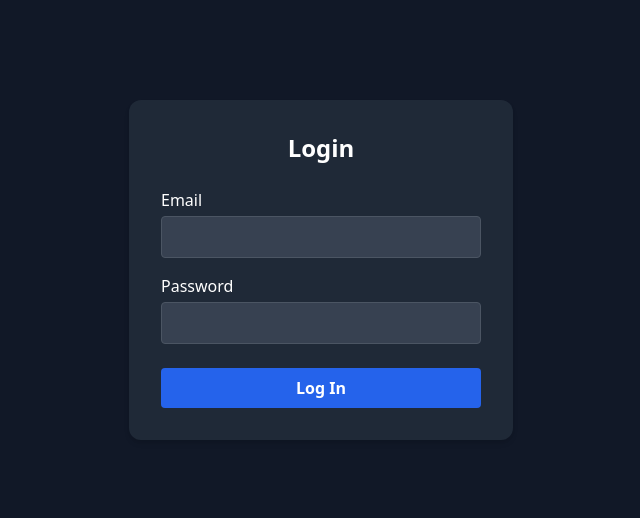
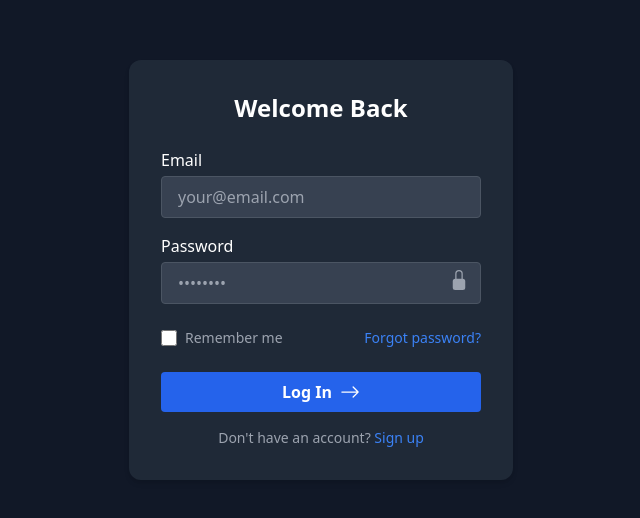
Before and after one commit to itsadhil/Learning-TypeScript, a website with bundled scripts: page index.html in a window 1280 px wide. Shown: the part 130-648 px from the top of the page, without its empty margins (319-959 px from the left). Built offline with nearby package versions, Linux system fonts and the light colour scheme.

Commit message:
updated html using Tailwind

```diff
--- a/index.html
+++ b/index.html
@@ -9,23 +9,54 @@
 </head>
 <body class="bg-gray-900 text-white flex items-center justify-center min-h-screen">
     <form id="loginForm" class="bg-gray-800 p-8 rounded-xl shadow-md w-full max-w-sm">
-    <h2 class="text-2xl font-bold mb-6 text-center">Login</h2>
+        <h2 class="text-2xl font-bold mb-6 text-center">Welcome Back</h2>
 
         <div class="mb-4">
             <label for="email" class="block mb-1">Email</label>
-      <input type="email" id="email" name="email" class="w-full px-4 py-2 rounded bg-gray-700 border border-gray-600 focus:ring-2 focus:ring-blue-500" required />
+            <div class="relative">
+                <input type="email" id="email" name="email" placeholder="your@email.com"
+                    class="w-full px-4 py-2 rounded bg-gray-700 border border-gray-600 focus:ring-2 focus:ring-blue-500 focus:outline-none" required />
+                <span class="absolute right-3 top-2 text-gray-400">
+                    <svg xmlns="http://www.w3.org/2000/svg" width="20" height="20" fill="currentColor" viewBox="0 0 16 16"></svg>
+                        <path d="M0 4a2 2 0 0 1 2-2h12a2 2 0 0 1 2 2v8a2 2 0 0 1-2 2H2a2 2 0 0 1-2-2V4zm2-1a1 1 0 0 0-1 1v.217l7 4.2 7-4.2V4a1 1 0 0 0-1-1H2zm13 2.383-4.708 2.825L15 11.105V5.383zm-.034 6.876-5.64-3.471L8 9.583l-1.326-.795-5.64 3.47A1 1 0 0 0 2 13h12a1 1 0 0 0 .966-.741zM1 11.105l4.708-2.897L1 5.383v5.722z"/>
+                    </svg>
+                </span>
+            </div>
         </div>
 
         <div class="mb-6">
             <label for="password" class="block mb-1">Password</label>
-      <input type="password" id="password" name="password" class="w-full px-4 py-2 rounded bg-gray-700 border border-gray-600 focus:ring-2 focus:ring-blue-500" required />
+            <div class="relative">
+                <input type="password" id="password" name="password" placeholder="••••••••"
+                    class="w-full px-4 py-2 rounded bg-gray-700 border border-gray-600 focus:ring-2 focus:ring-blue-500 focus:outline-none" required />
+                <span class="absolute right-3 top-2 text-gray-400">
+                    <svg xmlns="http://www.w3.org/2000/svg" width="20" height="20" fill="currentColor" viewBox="0 0 16 16">
+                        <path d="M8 1a2 2 0 0 1 2 2v4H6V3a2 2 0 0 1 2-2zm3 6V3a3 3 0 0 0-6 0v4a2 2 0 0 0-2 2v5a2 2 0 0 0 2 2h6a2 2 0 0 0 2-2V9a2 2 0 0 0-2-2z"/>
+                    </svg>
+                </span>
+            </div>
+        </div>
+
+        <div class="flex items-center justify-between mb-6">
+            <label class="flex items-center">
+                <input type="checkbox" class="form-checkbox h-4 w-4 text-blue-600">
+                <span class="ml-2 text-sm text-gray-400">Remember me</span>
+            </label>
+            <a href="#" class="text-sm text-blue-500 hover:text-blue-400">Forgot password?</a>
         </div>
 
         <p id="error" class="text-red-500 text-sm mb-4 hidden"></p>
 
-    <button type="submit" class="w-full bg-blue-600 hover:bg-blue-700 transition duration-200 py-2 rounded font-semibold">
-      Log In
+        <button type="submit" class="w-full bg-blue-600 hover:bg-blue-700 transition duration-200 py-2 rounded font-semibold flex items-center justify-center">
+            <span>Log In</span>
+            <svg xmlns="http://www.w3.org/2000/svg" width="20" height="20" fill="currentColor" viewBox="0 0 16 16" class="ml-2">
+                <path fill-rule="evenodd" d="M1 8a.5.5 0 0 1 .5-.5h11.793l-3.147-3.146a.5.5 0 0 1 .708-.708l4 4a.5.5 0 0 1 0 .708l-4 4a.5.5 0 0 1-.708-.708L13.293 8.5H1.5A.5.5 0 0 1 1 8z"/>
+            </svg>
         </button>
+
+        <p class="text-center mt-4 text-sm text-gray-400">
+            Don't have an account? <a href="#" class="text-blue-500 hover:text-blue-400">Sign up</a>
+        </p>
     </form>
 </body>
-</html>
+</html></svg>
```
Lines whose indentation alone changed are shown as unchanged.
